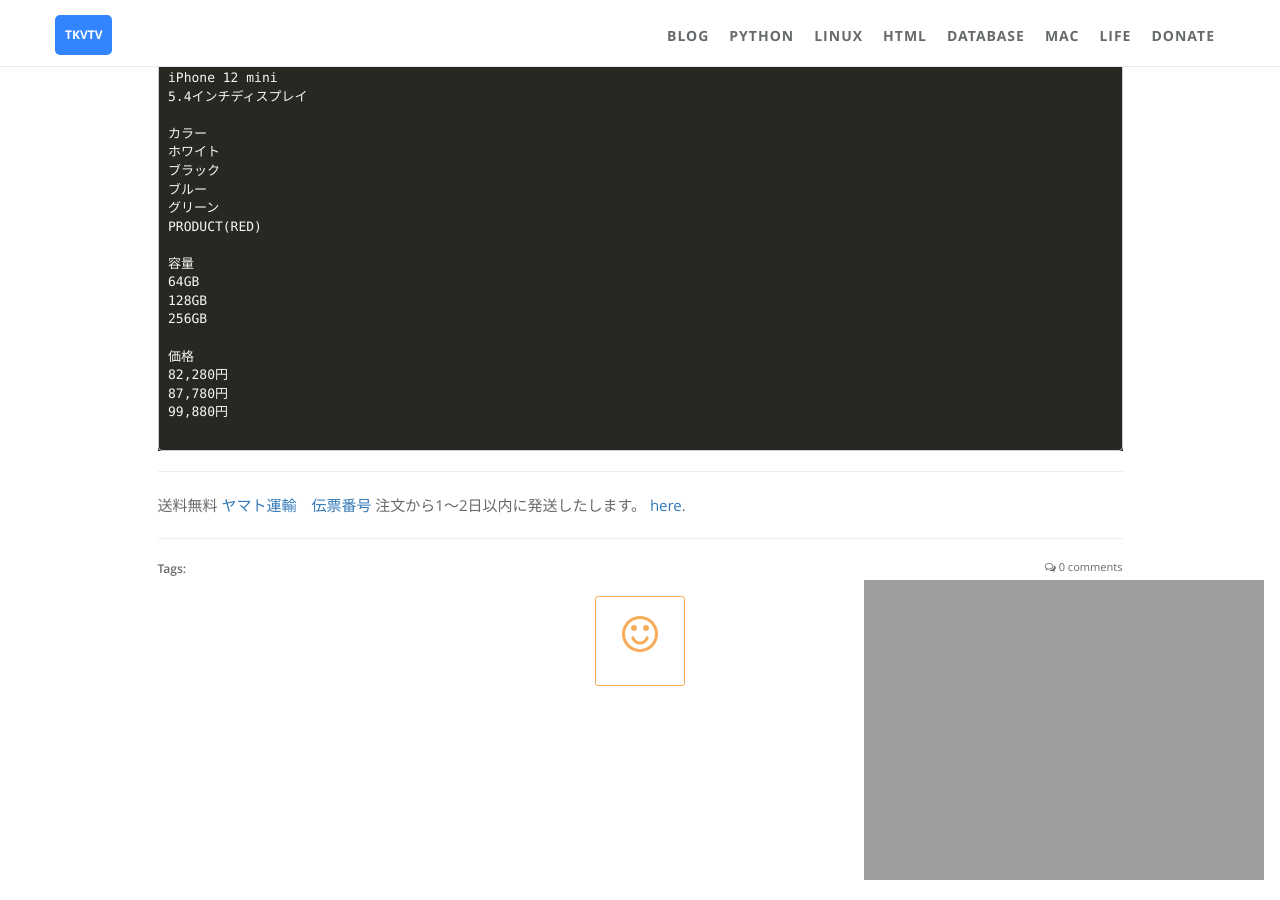
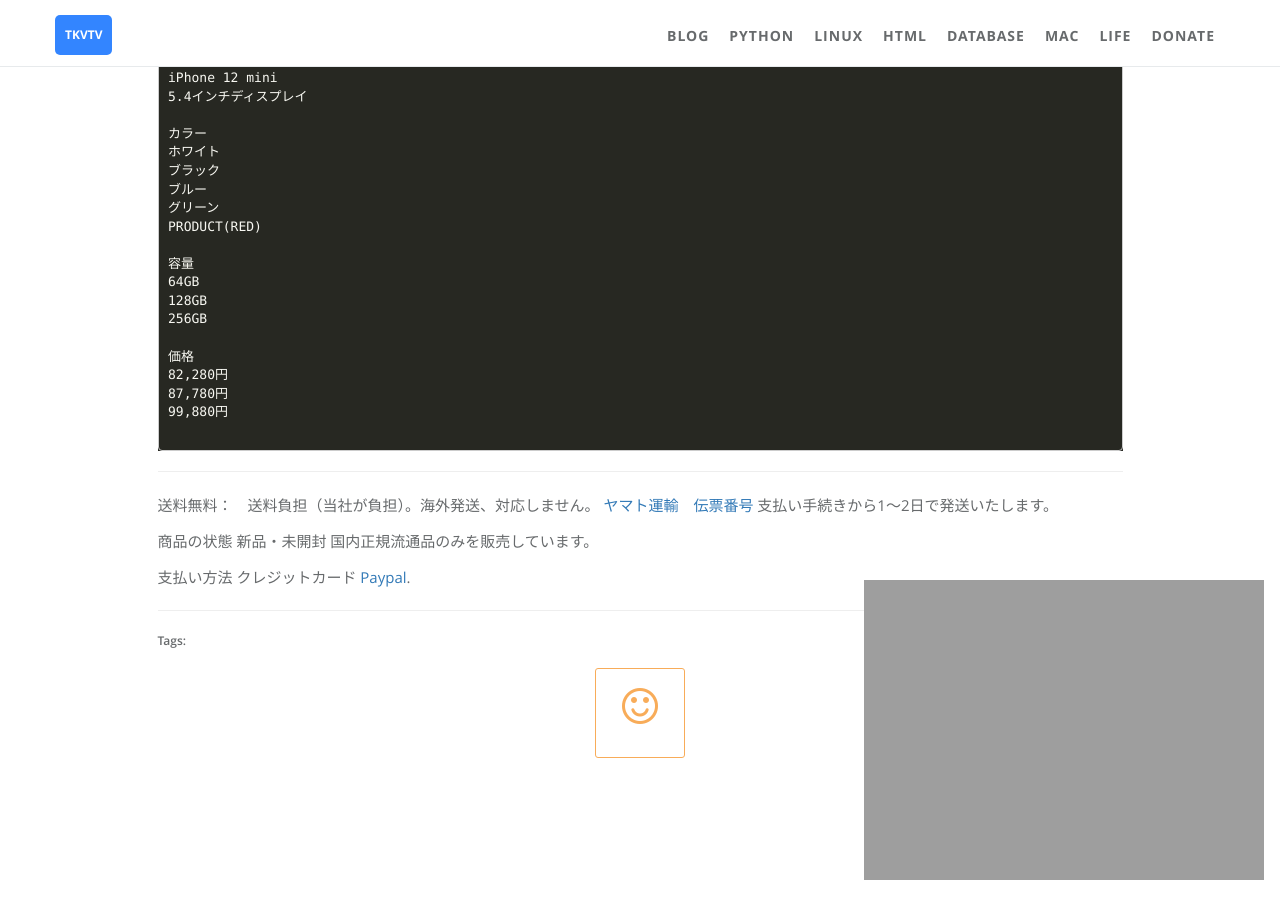
Before and after one commit to takagotch/o23829, a Jekyll site: the page built from _posts/2020-10-21-contracts.md, in a window 1280 px wide and 900 px high, scrolled down 1969 px. Built offline with Jekyll 4.4.1, drawn with Linux system fonts in a browser that asks for light colours; comment, search, counter and statistics services are not loaded.

Commit message:
Update 2020-10-21-contracts.md

```diff
--- a/_posts/2020-10-21-contracts.md
+++ b/_posts/2020-10-21-contracts.md
@@ -114,7 +114,14 @@
 
 
 
-送料無料
+送料無料：　送料負担（当社が負担）。海外発送、対応しません。
 [ヤマト運輸　伝票番号](https://toi.kuronekoyamato.co.jp/cgi-bin/tneko)
-注文から1～2日以内に発送したします。
-[here](https://github.com/jarrekk/Jalpc/issues/97).
+支払い手続きから1～2日で発送いたします。
+
+商品の状態
+新品・未開封
+国内正規流通品のみを販売しています。
+
+支払い方法
+クレジットカード
+[Paypal](https://www.paypal.com/jp/signin?country.x=JP&locale.x=ja_JP).
```
